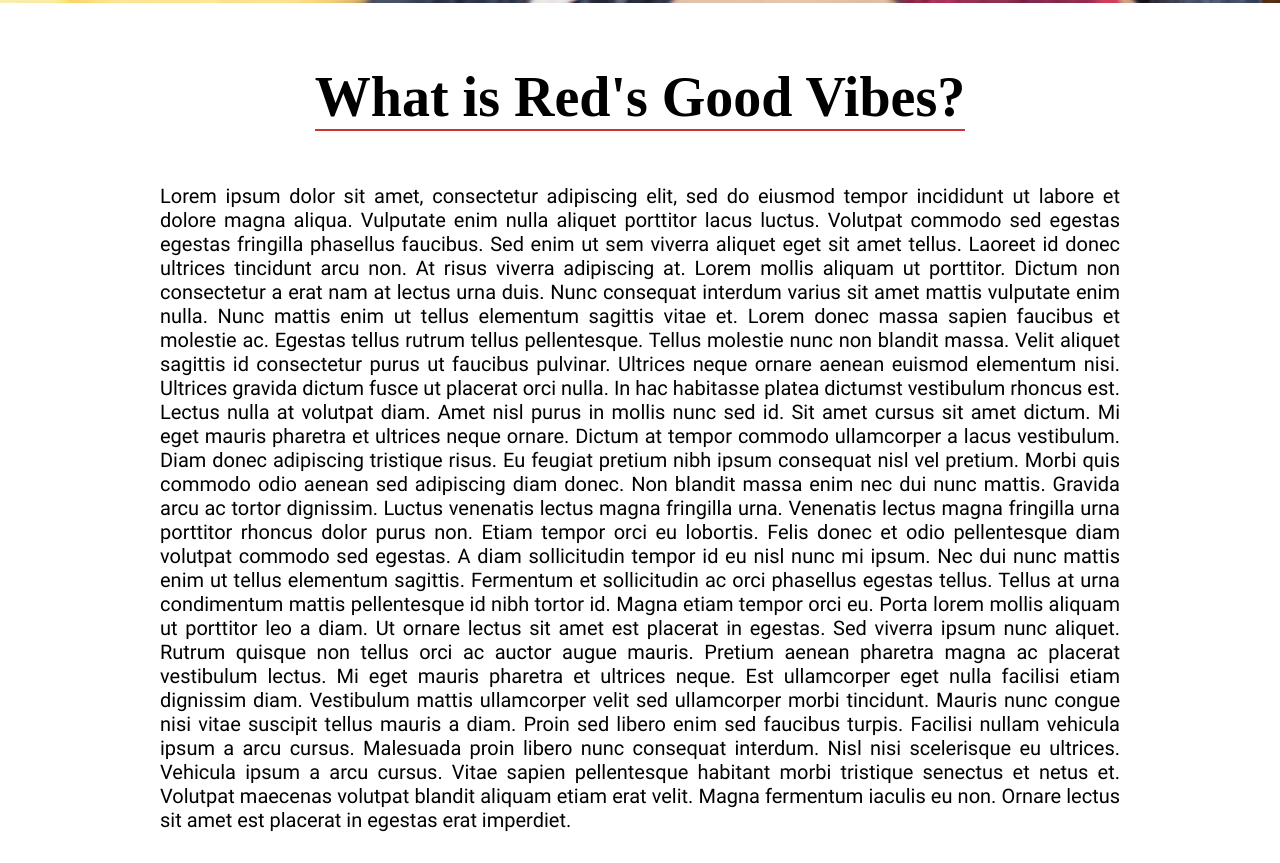
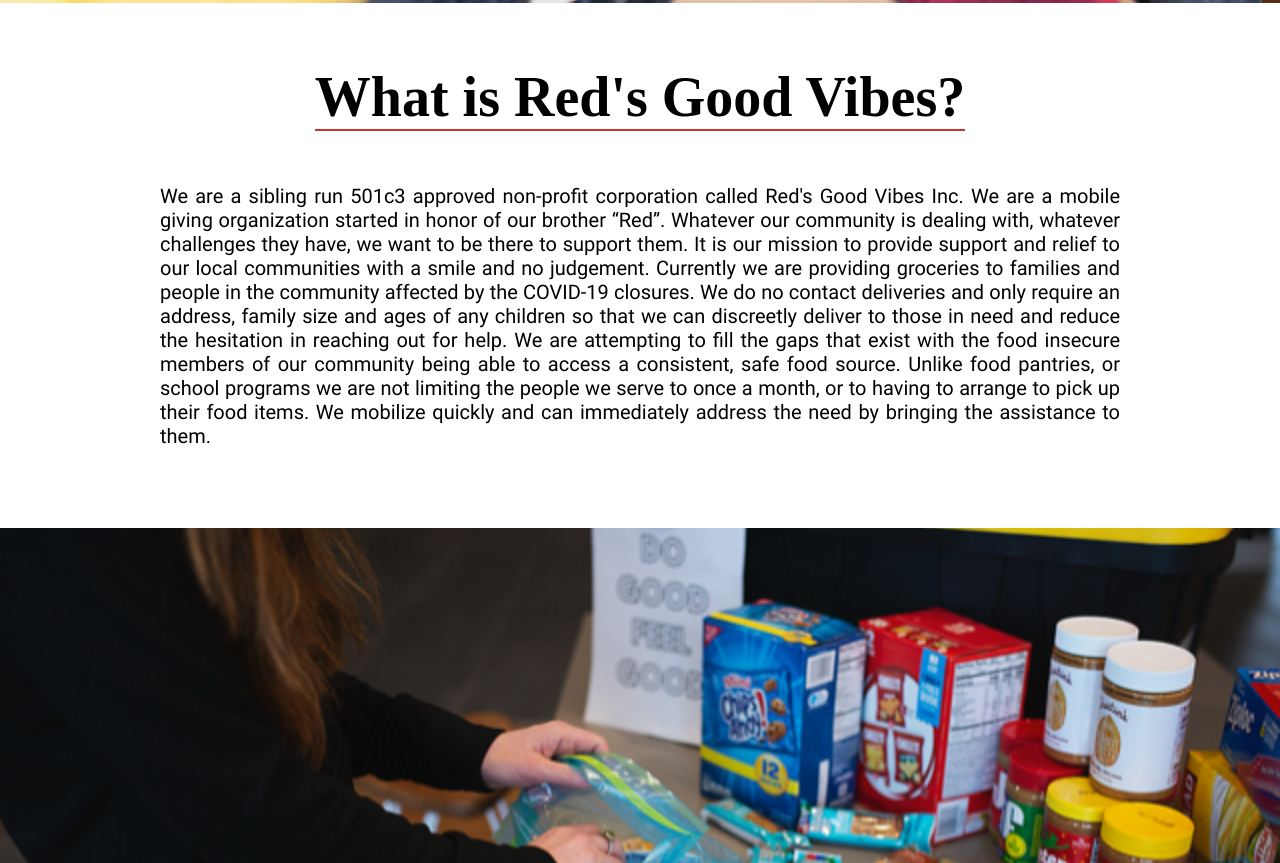
Before and after one commit to Red-s-Good-Vibes/Red-s-Website, a plain HTML site: page docs/view/index.html in a window 1280 px wide. Shown: the part 757-1620 px from the top of the page. Drawn offline with Linux system fonts and the light colour scheme; a web font is replaced by a local one.

Commit message:
Update index.html

```diff
--- a/docs/view/index.html
+++ b/docs/view/index.html
@@ -72,11 +72,17 @@
 				<h1>What is Red's Good Vibes?</h1>
 			</div>
 			<div class="articleContent">
-				Lorem ipsum dolor sit amet, consectetur adipiscing elit, sed do eiusmod tempor incididunt ut labore et dolore magna aliqua. Vulputate enim nulla aliquet porttitor lacus luctus. Volutpat commodo sed egestas egestas fringilla phasellus faucibus. Sed enim ut sem viverra aliquet eget sit amet tellus. Laoreet id donec ultrices tincidunt arcu non. At risus viverra adipiscing at. Lorem mollis aliquam ut porttitor. Dictum non consectetur a erat nam at lectus urna duis. Nunc consequat interdum varius sit amet mattis vulputate enim nulla. Nunc mattis enim ut tellus elementum sagittis vitae et. Lorem donec massa sapien faucibus et molestie ac. Egestas tellus rutrum tellus pellentesque. Tellus molestie nunc non blandit massa. Velit aliquet sagittis id consectetur purus ut faucibus pulvinar. Ultrices neque ornare aenean euismod elementum nisi. Ultrices gravida dictum fusce ut placerat orci nulla. In hac habitasse platea dictumst vestibulum rhoncus est. Lectus nulla at volutpat diam. Amet nisl purus in mollis nunc sed id. Sit amet cursus sit amet dictum.
-
-				Mi eget mauris pharetra et ultrices neque ornare. Dictum at tempor commodo ullamcorper a lacus vestibulum. Diam donec adipiscing tristique risus. Eu feugiat pretium nibh ipsum consequat nisl vel pretium. Morbi quis commodo odio aenean sed adipiscing diam donec. Non blandit massa enim nec dui nunc mattis. Gravida arcu ac tortor dignissim. Luctus venenatis lectus magna fringilla urna. Venenatis lectus magna fringilla urna porttitor rhoncus dolor purus non. Etiam tempor orci eu lobortis. Felis donec et odio pellentesque diam volutpat commodo sed egestas. A diam sollicitudin tempor id eu nisl nunc mi ipsum. Nec dui nunc mattis enim ut tellus elementum sagittis. Fermentum et sollicitudin ac orci phasellus egestas tellus. Tellus at urna condimentum mattis pellentesque id nibh tortor id. Magna etiam tempor orci eu.
-
-				Porta lorem mollis aliquam ut porttitor leo a diam. Ut ornare lectus sit amet est placerat in egestas. Sed viverra ipsum nunc aliquet. Rutrum quisque non tellus orci ac auctor augue mauris. Pretium aenean pharetra magna ac placerat vestibulum lectus. Mi eget mauris pharetra et ultrices neque. Est ullamcorper eget nulla facilisi etiam dignissim diam. Vestibulum mattis ullamcorper velit sed ullamcorper morbi tincidunt. Mauris nunc congue nisi vitae suscipit tellus mauris a diam. Proin sed libero enim sed faucibus turpis. Facilisi nullam vehicula ipsum a arcu cursus. Malesuada proin libero nunc consequat interdum. Nisl nisi scelerisque eu ultrices. Vehicula ipsum a arcu cursus. Vitae sapien pellentesque habitant morbi tristique senectus et netus et. Volutpat maecenas volutpat blandit aliquam etiam erat velit. Magna fermentum iaculis eu non. Ornare lectus sit amet est placerat in egestas erat imperdiet.
+				We are a sibling run 501c3 approved non-profit corporation called Red's Good Vibes Inc.
+				We are a mobile giving organization started in honor of our brother “Red”. Whatever our community
+				is dealing with, whatever challenges they have, we want to be there to support them. It is our mission
+				to provide support and relief to our local communities with a smile and no judgement.  Currently we are
+				providing groceries to families and people in the community affected by the COVID-19 closures. We do no
+				contact deliveries and only require an address, family size and ages of any children so that we can discreetly
+				deliver to those in need and reduce the hesitation in reaching out for help. We are attempting to fill the gaps
+				that exist with the food insecure members of our community being able to access a consistent, safe food source.
+				Unlike food pantries, or school programs we are not limiting the people we serve to once a month, or to having to
+				arrange to pick up their food items.
+				 We mobilize quickly and can immediately address the need by bringing the assistance to them.
 			</div>
 		</div>
 		<div class="parallax img2"></div>
@@ -89,11 +95,7 @@
 					<iframe src="https://www.google.com/maps/d/u/7/embed?mid=1GthJNAcaEqC97C43DgUKrnaXRtfnz7YV" frameborder="0"></iframe>
 				</div>
 				<div class="mapText">
-					Lorem ipsum dolor sit amet, consectetur adipiscing elit, sed do eiusmod tempor incididunt ut labore et dolore magna aliqua. Vulputate enim nulla aliquet porttitor lacus luctus. Volutpat commodo sed egestas egestas fringilla phasellus faucibus. Sed enim ut sem viverra aliquet eget sit amet tellus. Laoreet id donec ultrices tincidunt arcu non. At risus viverra adipiscing at. Lorem mollis aliquam ut porttitor. Dictum non consectetur a erat nam at lectus urna duis. Nunc consequat interdum varius sit amet mattis vulputate enim nulla. Nunc mattis enim ut tellus elementum sagittis vitae et. Lorem donec massa sapien faucibus et molestie ac. Egestas tellus rutrum tellus pellentesque. Tellus molestie nunc non blandit massa. Velit aliquet sagittis id consectetur purus ut faucibus pulvinar. Ultrices neque ornare aenean euismod elementum nisi. Ultrices gravida dictum fusce ut placerat orci nulla. In hac habitasse platea dictumst vestibulum rhoncus est. Lectus nulla at volutpat diam. Amet nisl purus in mollis nunc sed id. Sit amet cursus sit amet dictum.
 
-					Mi eget mauris pharetra et ultrices neque ornare. Dictum at tempor commodo ullamcorper a lacus vestibulum. Diam donec adipiscing tristique risus. Eu feugiat pretium nibh ipsum consequat nisl vel pretium. Morbi quis commodo odio aenean sed adipiscing diam donec. Non blandit massa enim nec dui nunc mattis. Gravida arcu ac tortor dignissim. Luctus venenatis lectus magna fringilla urna. Venenatis lectus magna fringilla urna porttitor rhoncus dolor purus non. Etiam tempor orci eu lobortis. Felis donec et odio pellentesque diam volutpat commodo sed egestas. A diam sollicitudin tempor id eu nisl nunc mi ipsum. Nec dui nunc mattis enim ut tellus elementum sagittis. Fermentum et sollicitudin ac orci phasellus egestas tellus. Tellus at urna condimentum mattis pellentesque id nibh tortor id. Magna etiam tempor orci eu.
-
-					Porta lorem mollis aliquam ut porttitor leo a diam. Ut ornare lectus sit amet est placerat in egestas. Sed viverra ipsum nunc aliquet. Rutrum quisque non tellus orci ac auctor augue mauris. Pretium aenean pharetra magna ac placerat vestibulum lectus. Mi eget mauris pharetra et ultrices neque. Est ullamcorper eget nulla facilisi etiam dignissim diam. Vestibulum mattis ullamcorper velit sed ullamcorper morbi tincidunt. Mauris nunc congue nisi vitae suscipit tellus mauris a diam. Proin sed libero enim sed faucibus turpis. Facilisi nullam vehicula ipsum a arcu cursus. Malesuada proin libero nunc consequat interdum. Nisl nisi scelerisque eu ultrices. Vehicula ipsum a arcu cursus. Vitae sapien pellentesque habitant morbi tristique senectus et netus et. Volutpat maecenas volutpat blandit aliquam etiam erat velit. Magna fermentum iaculis eu non. Ornare lectus sit amet est placerat in egestas erat imperdiet.
 				</div>
 			</div>
 		</div>
```
